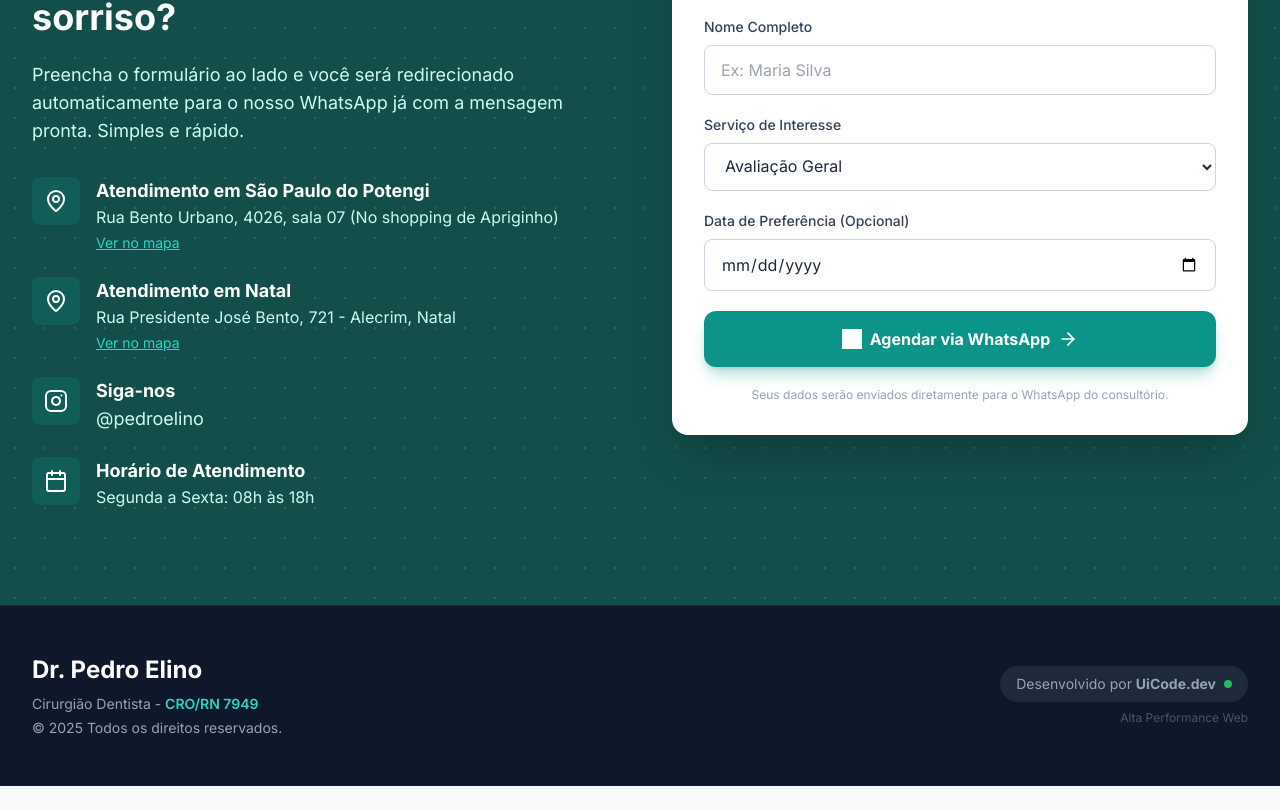
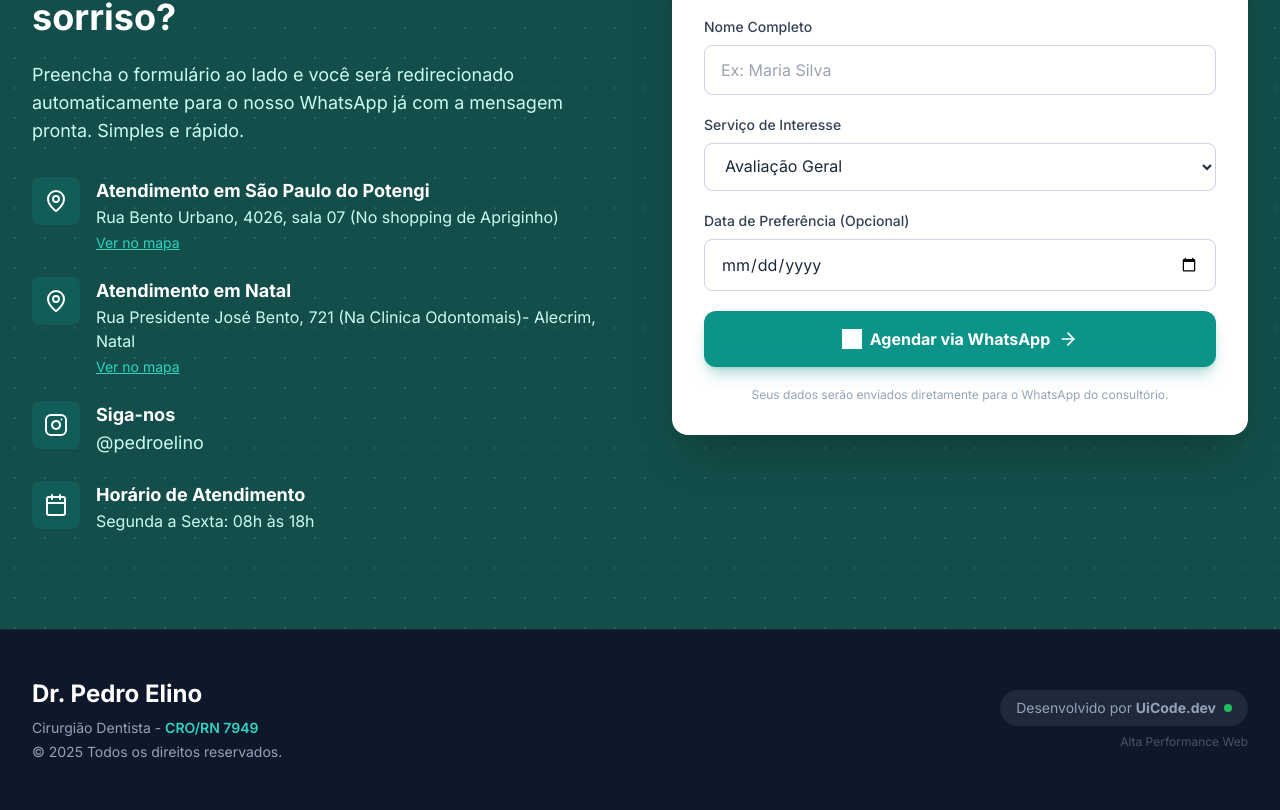
Before and after one commit to lucasanttos/drpedro, a React (Vite) app: page / in a window 1280 px wide. Shown: the part 2968-3778 px from the top of the page. Before the commit the page ends 3754 px from the top, so only its background shows below. Built offline with nearby package versions, Linux system fonts and the light colour scheme; grey boxes are pictures that could not be loaded.

Commit message:
endereço

```diff
--- a/src/App.jsx
+++ b/src/App.jsx
@@ -29,7 +29,7 @@ const DATA = {
     },
     {
       city: "Natal",
-      address: "Rua Presidente José Bento, 721 - Alecrim, Natal ",
+      address: "Rua Presidente José Bento, 721 (Na Clinica Odontomais)- Alecrim, Natal ",
       link: "https://maps.app.goo.gl/hJbLRhmYt4J9barKA"
     }
   ],
```
